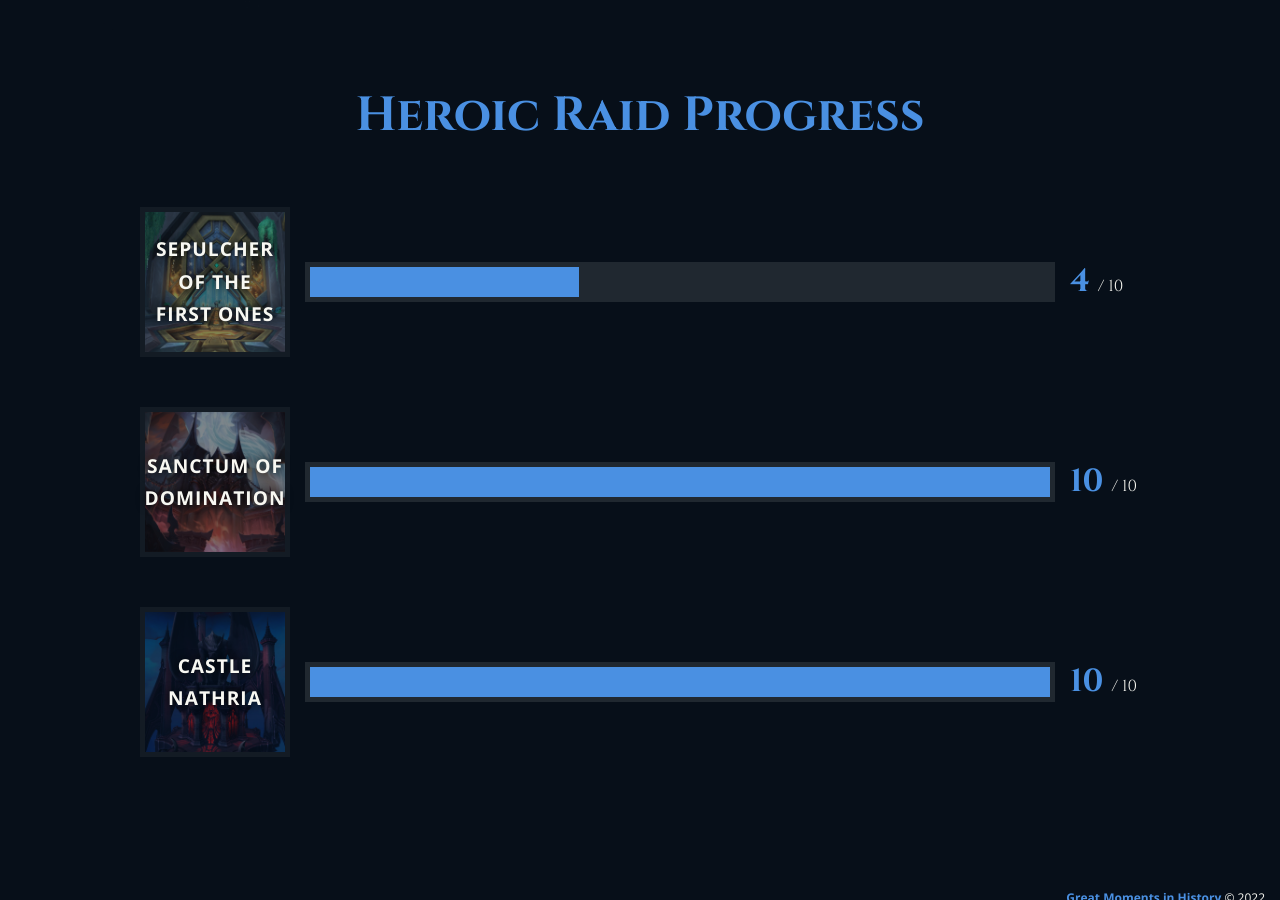
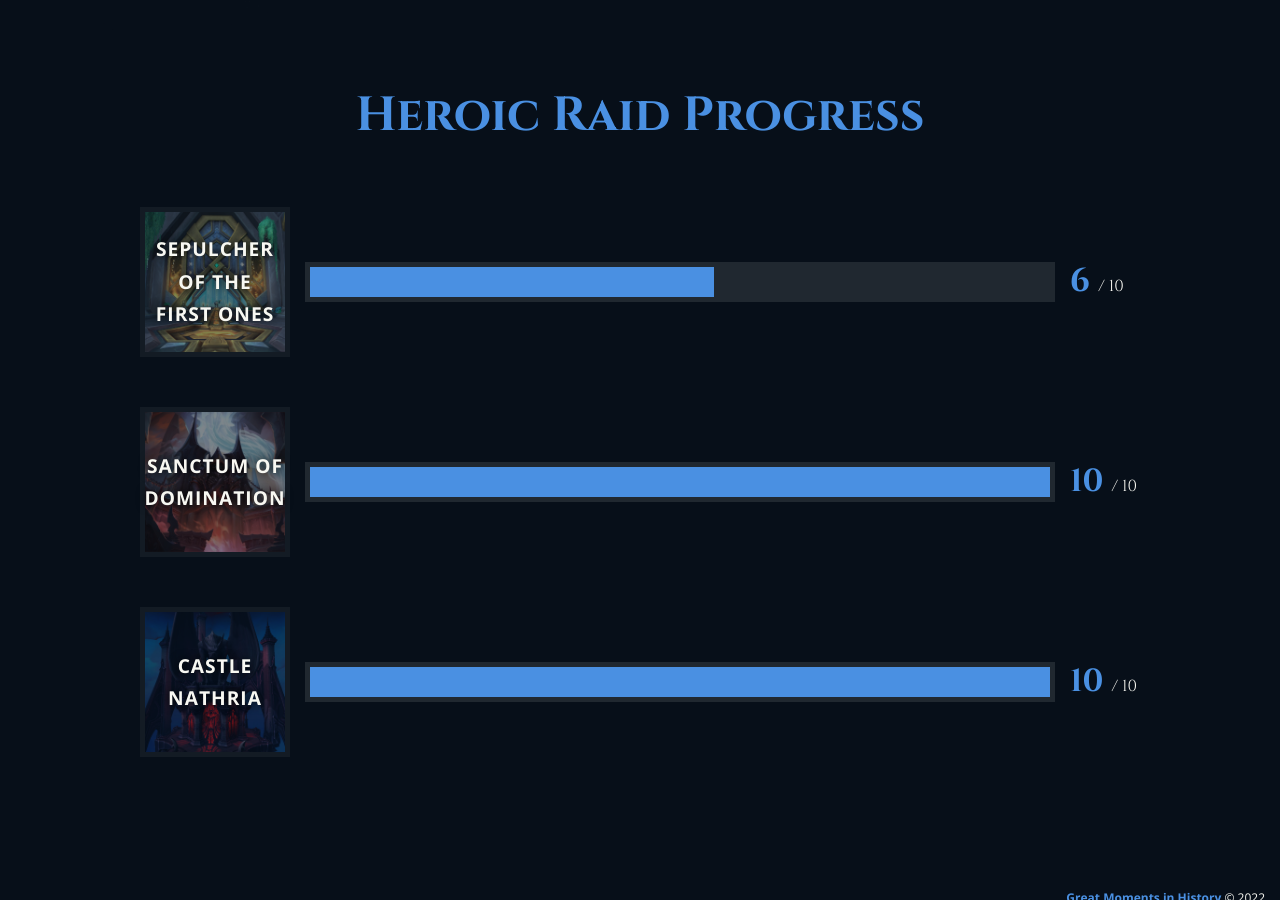
Before and after one commit to gmih/gmih.github.io, a Jekyll site: the page built from index.html, in a window 1280 px wide and 900 px high, scrolled down 1936 px. Built offline with Jekyll 4.4.1, drawn with Linux system fonts in a browser that asks for light colours; nearby versions of some CDN libraries.

Commit message:
Update progress

```diff
--- a/index.html
+++ b/index.html
@@ -57,13 +57,13 @@ layout: default
             <span class="raid-meter-label">The Jailer</span>
           </div>
           <div class="meter">
-            <span style="width: calc(100% * (4/11))"
+            <span style="width: calc(100% * (6/11))"
               ><span class="progress-meter"></span
             ></span>
           </div>
         </div>
         <div class="progress-numbers">
-          <span class="first-number">4 </span>/ 10
+          <span class="first-number">6 </span>/ 10
         </div>
       </div>
 
```
